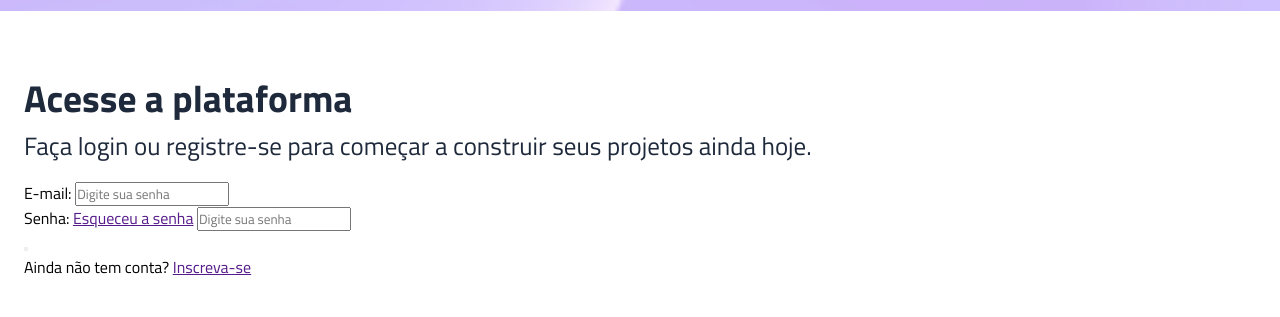
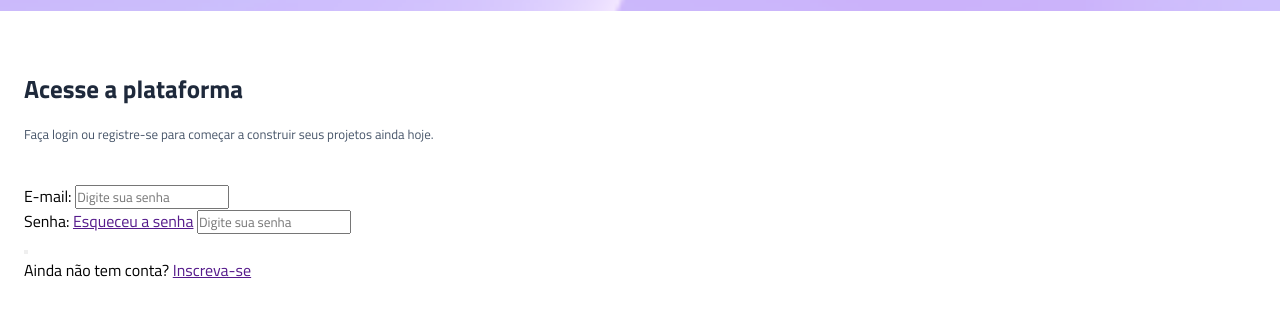
Before and after one commit to Derek013243/Projeto-Vertigo, a plain HTML site: page index.html in a window 1280 px wide. Shown: the part 123-440 px from the top of the page. Drawn offline with Linux system fonts and the light colour scheme.

Commit message:
termino da section descriçao

```diff
--- a/style.css
+++ b/style.css
@@ -21,7 +21,14 @@ main{
     padding-inline: 1.5rem;
 }
 .descriçao{
+    margin-bottom: 2.5rem;
+}
+.descriçao h1{
     color: var(--gray-800);
     margin-bottom: 1rem;
     font-size: 1.5625rem;
 }
+.descriçao p{
+    font-size: 0.8125rem;
+    color: var(--gray-600);
+}
```
